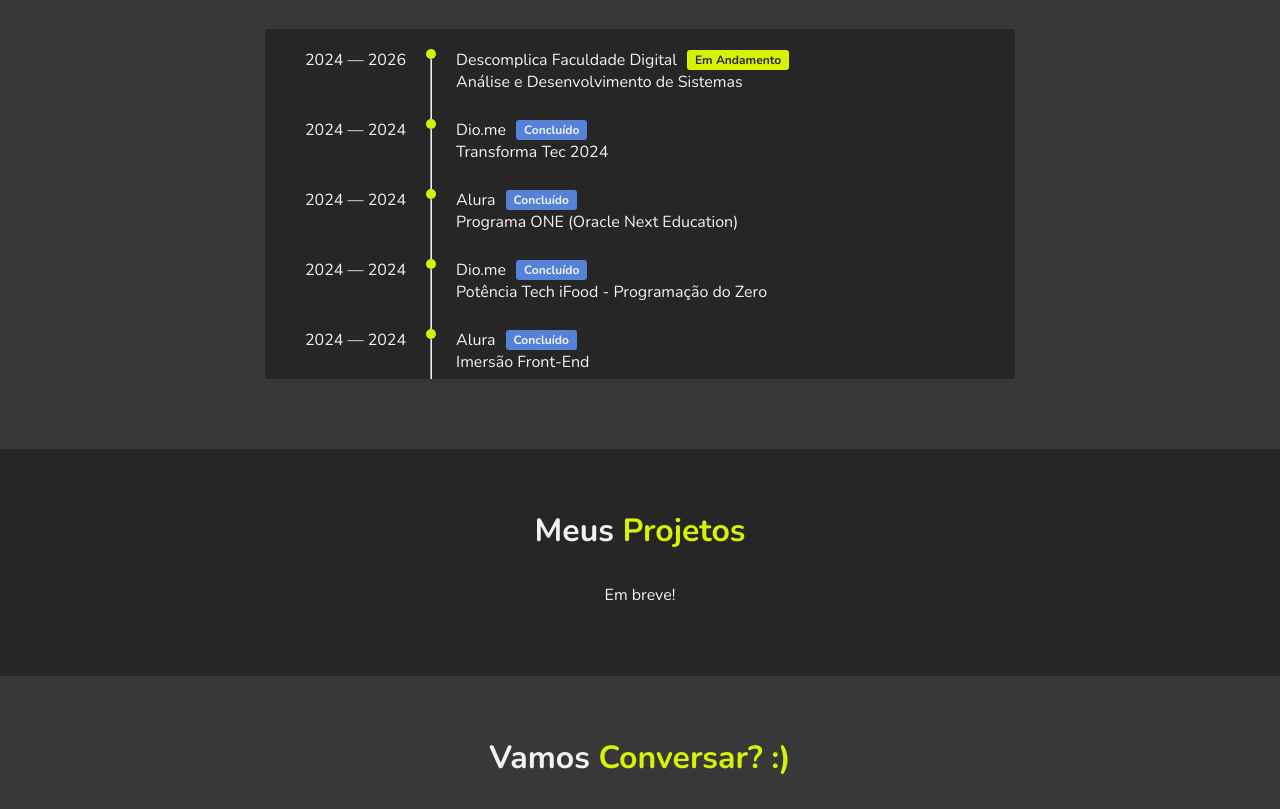
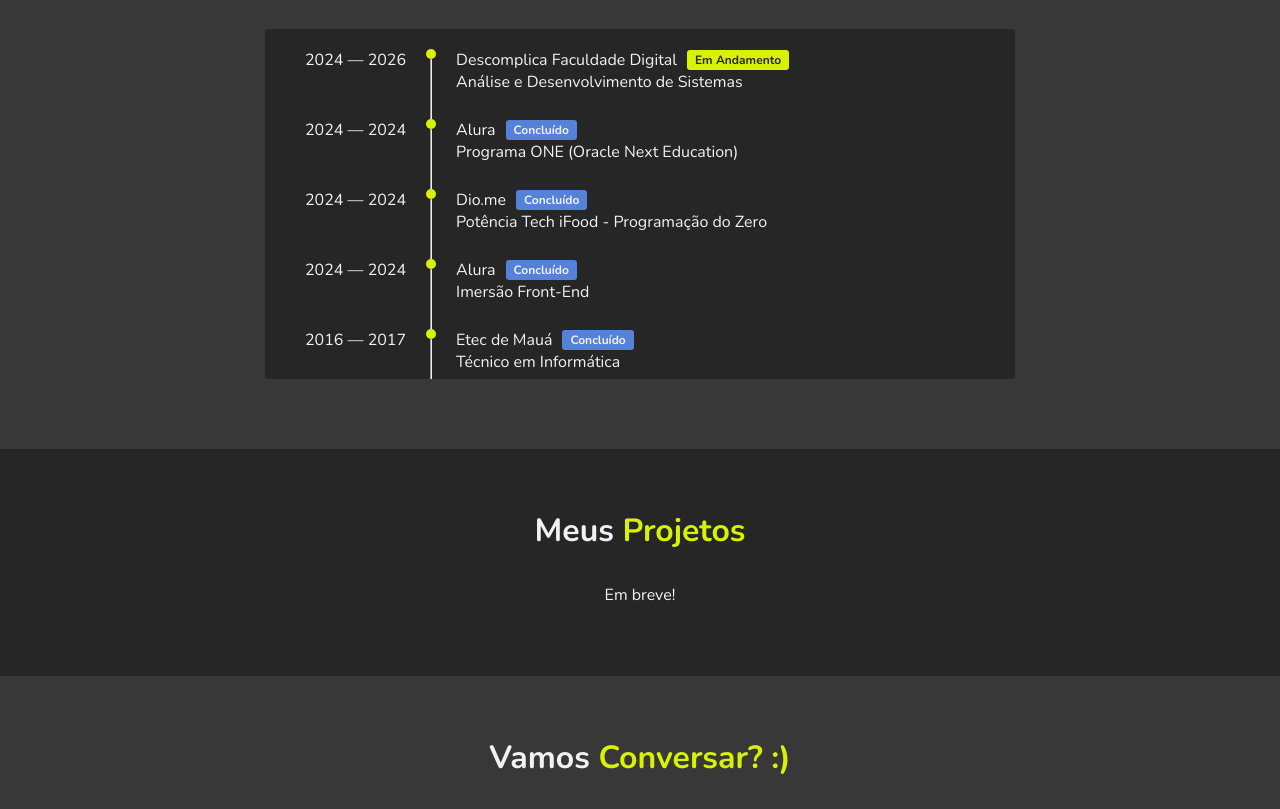
Before and after one commit to ellxsm/portfolio, a plain HTML site: page index.html in a window 1280 px wide. Shown: the part 3025-3834 px from the top of the page. Drawn offline with Linux system fonts and the light colour scheme; a script that the page names is missing.

Commit message:
Atualização na seção "Formação"

```diff
--- a/index.html
+++ b/index.html
@@ -252,21 +252,6 @@
 					</div>
 					<div>
 						<div class="education__tag">
-							<p>Dio.me</p>
-							<span class="education__completed tag">Concluído</span>
-						</div>
-						<p>Transforma Tec 2024</p>
-					</div>
-				</div>
-
-				<div class="education__item">
-					<span>2024 — 2024</span>
-					<div class="deco__form">
-						<hr />
-						<div class="circle__form"></div>
-					</div>
-					<div>
-						<div class="education__tag">
 							<p>Alura</p>
 							<span class="education__completed tag">Concluído</span>
 						</div>
```
